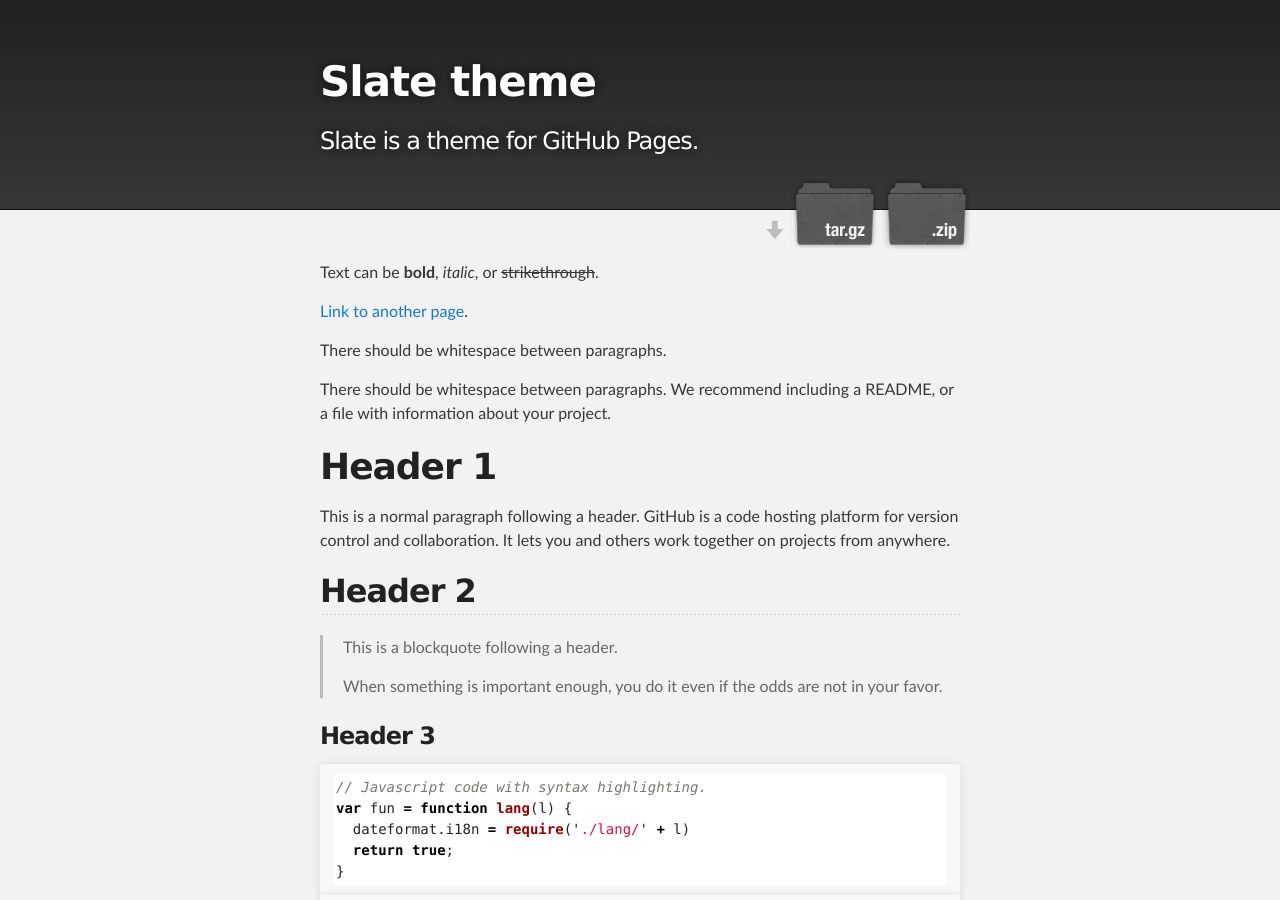
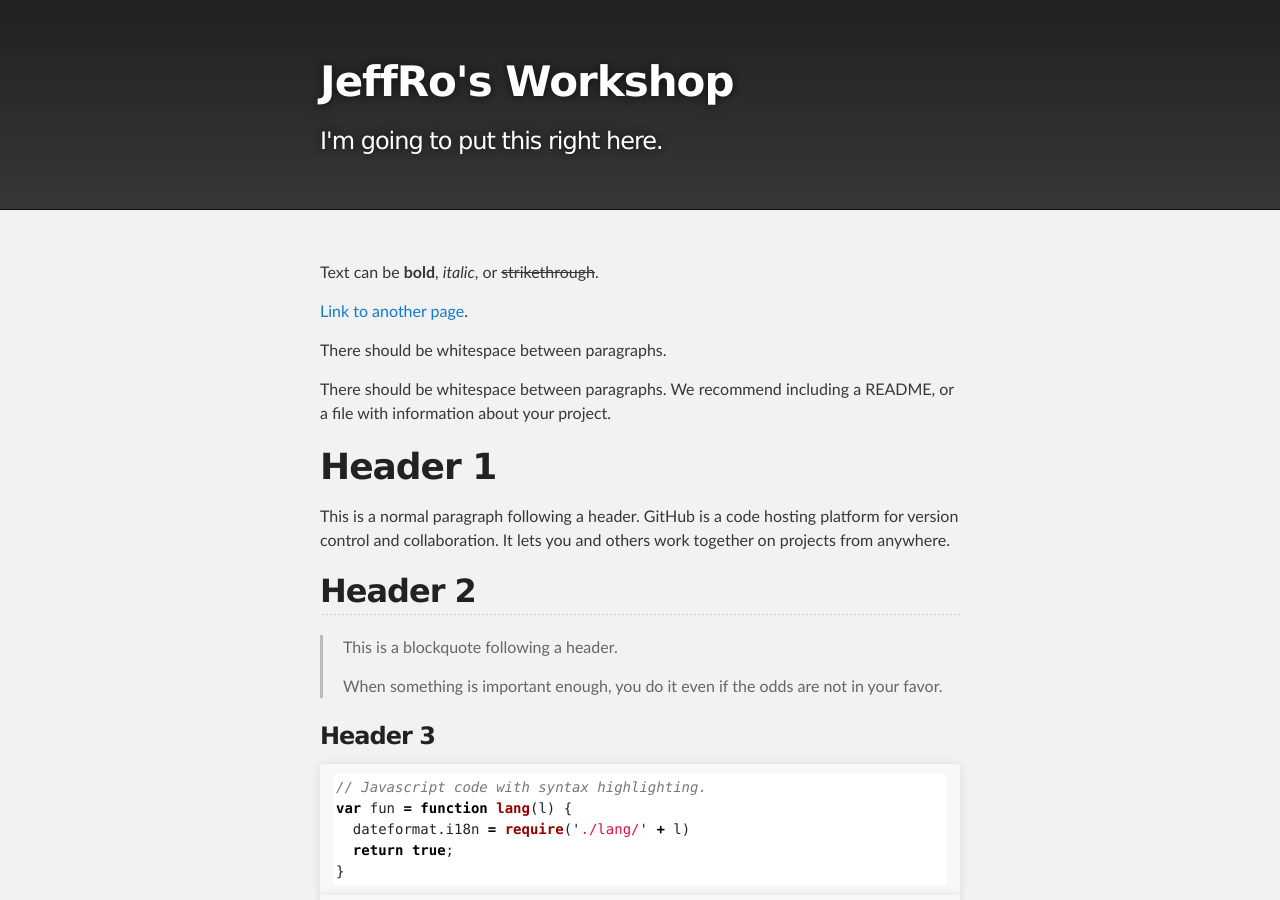
Before and after one commit to JeffRoSQL/JeffRoSQL.github.io, a Jekyll site: the page built from index.md, in a window 1280 px wide and 900 px high. Built offline with Jekyll 4.4.1, drawn with Linux system fonts in a browser that asks for light colours.

Commit message:
modify config yaml

```diff
--- a/_config.yml
+++ b/_config.yml
@@ -1,5 +1,5 @@
-title: Slate theme
-description: Slate is a theme for GitHub Pages.
-show_downloads: true
+title: JeffRo's Workshop
+description: I'm going to put this right here.
+show_downloads: false
 google_analytics:
 theme: jekyll-theme-slate
```
